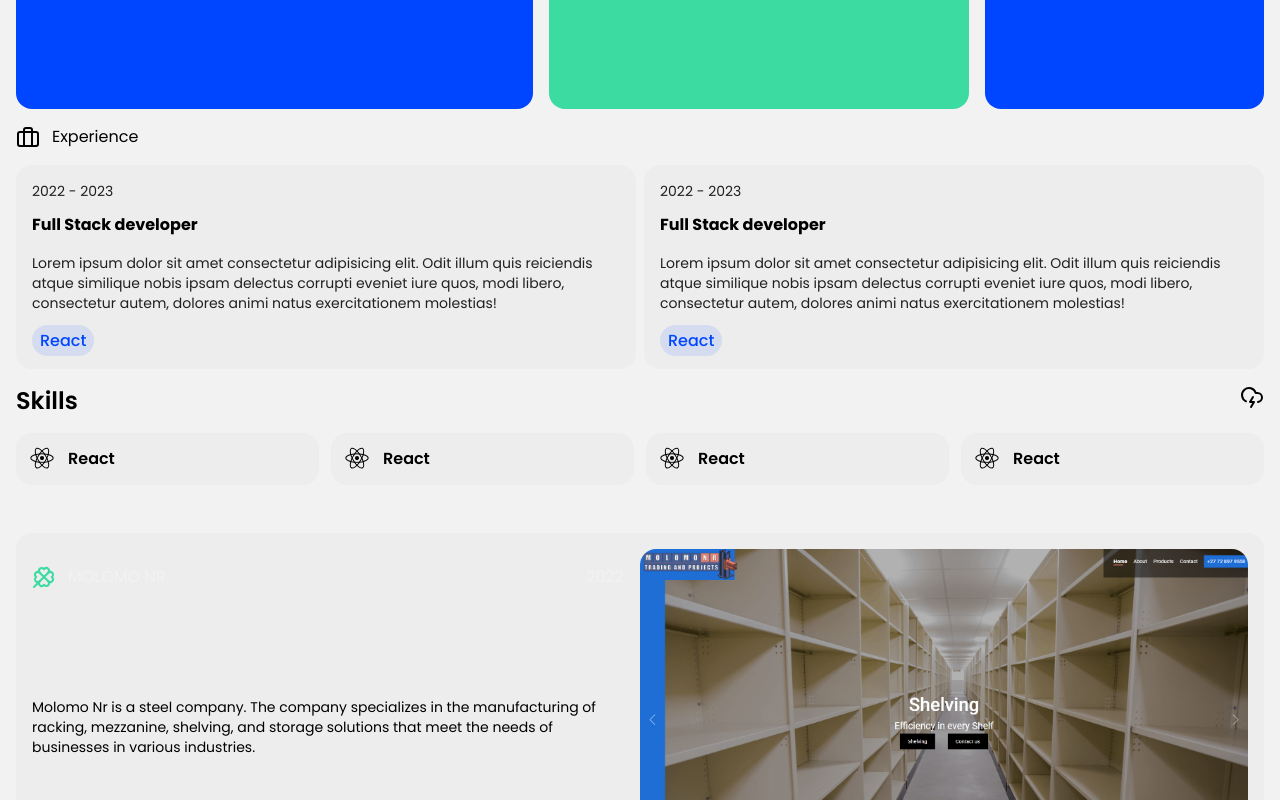
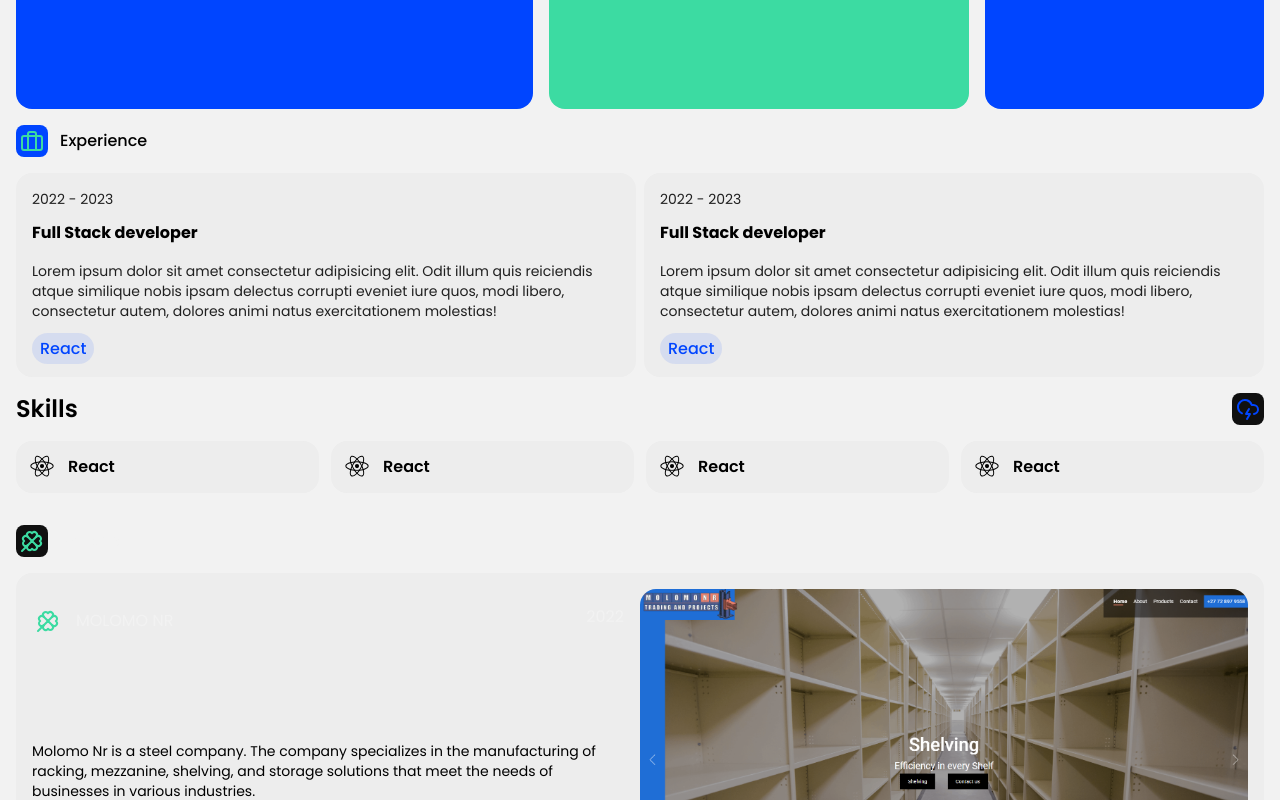
Before and after one commit to BMdluli/portfolio, a Next.js app: page / in a window 1280 px wide. Shown: the part 520-1320 px from the top of the page. Built offline with nearby package versions, Linux system fonts and the light colour scheme.

Commit message:
update: icon styles

```diff
--- a/components/custom-icon.tsx
+++ b/components/custom-icon.tsx
@@ -1,10 +1,18 @@
+import { cn } from "@/lib/utils";
+
 interface CustomItemProps {
   icon: any;
+  className: string;
 }
 
-const CustomIcon: React.FC<CustomItemProps> = ({ icon }) => {
+const CustomIcon: React.FC<CustomItemProps> = ({ icon, className }) => {
   return (
-    <span className="bg-purple-500 h-8 w-8 flex flex-items-center justify-center">
+    <span
+      className={cn(
+        "h-8 w-8 flex items-center justify-center rounded-lg",
+        className
+      )}
+    >
       {icon}
     </span>
   );
--- a/components/experience.tsx
+++ b/components/experience.tsx
@@ -1,12 +1,16 @@
 import { Briefcase } from "lucide-react";
 import ExperiencCard from "./experience-card";
+import CustomIcon from "./custom-icon";
 
 const Experience = () => {
   return (
     <div className="mt-4" id="experience">
       <div className="flex items-center gap-3 dark:text-white">
-        <Briefcase />
-        <h2>Experience</h2>
+        <CustomIcon
+          className="bg-primary"
+          icon={<Briefcase className="text-secondary" />}
+        />
+        <h2 className="font-medium">Experience</h2>
       </div>
 
       <div className="grid gap-2 md:grid-cols-2 mt-4">
--- a/components/project-card.tsx
+++ b/components/project-card.tsx
@@ -1,6 +1,7 @@
 import Image from "next/image";
 import Link from "next/link";
 import { Clover } from "lucide-react";
+import CustomIcon from "./custom-icon";
 
 const ProjectCard = () => {
   return (
@@ -16,7 +17,10 @@ const ProjectCard = () => {
       <div className="md:flex md:flex-col md:w-1/2 md:justify-between">
         <div className="flex justify-between mt-4">
           <div className="text-white flex items-center gap-3">
-            <Clover className="text-secondary" />
+            <CustomIcon
+              className=""
+              icon={<Clover className="text-secondary" />}
+            />
             <h3>MOLOMO NR</h3>
           </div>
 
--- a/components/projects.tsx
+++ b/components/projects.tsx
@@ -1,16 +1,20 @@
 import { Clover } from "lucide-react";
 import React from "react";
 import ProjectCard from "./project-card";
+import CustomIcon from "./custom-icon";
 
 const Projects = () => {
   return (
     <div>
-      <div className="flex items-center gap-3 text-white mt-4" id="projects">
-        <Clover />
-        <h2 className=" text-2xl font-semibold">Projects</h2>
+      <div className="flex items-center gap-3 text-white mt-8" id="projects">
+        <CustomIcon
+          className="bg-black dark:bg-white"
+          icon={<Clover className="text-secondary" />}
+        />
+        <h2 className=" font-medium">Projects</h2>
       </div>
 
-      <div className="space-y-4">
+      <div className="space-y-4 mt-4">
         <ProjectCard />
         <ProjectCard />
       </div>
--- a/components/skills.tsx
+++ b/components/skills.tsx
@@ -1,12 +1,16 @@
 import { CloudLightning } from "lucide-react";
 import SkillCard from "./skill-card";
+import CustomIcon from "./custom-icon";
 
 const Skills = () => {
   return (
     <div className="mt-4">
       <div className="flex justify-between dark:text-white">
         <h2 className="text-2xl font-semibold">Skills</h2>
-        <CloudLightning />
+        <CustomIcon
+          className="bg-black dark:bg-white"
+          icon={<CloudLightning className="text-primary" />}
+        />
       </div>
 
       <div className="grid grid-cols-2 gap-3 md:grid-cols-4 mt-4 dark:text-white">
```
